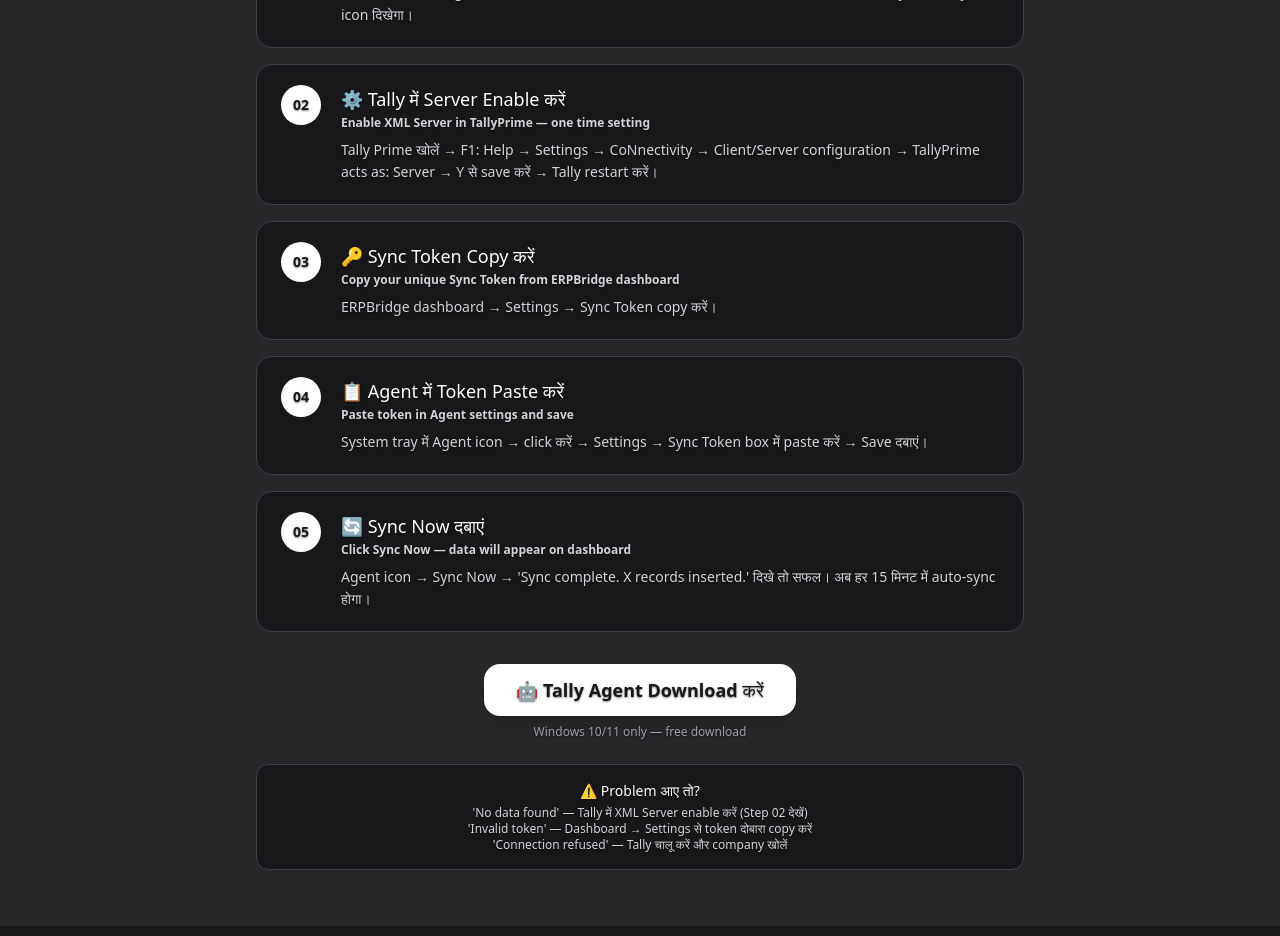
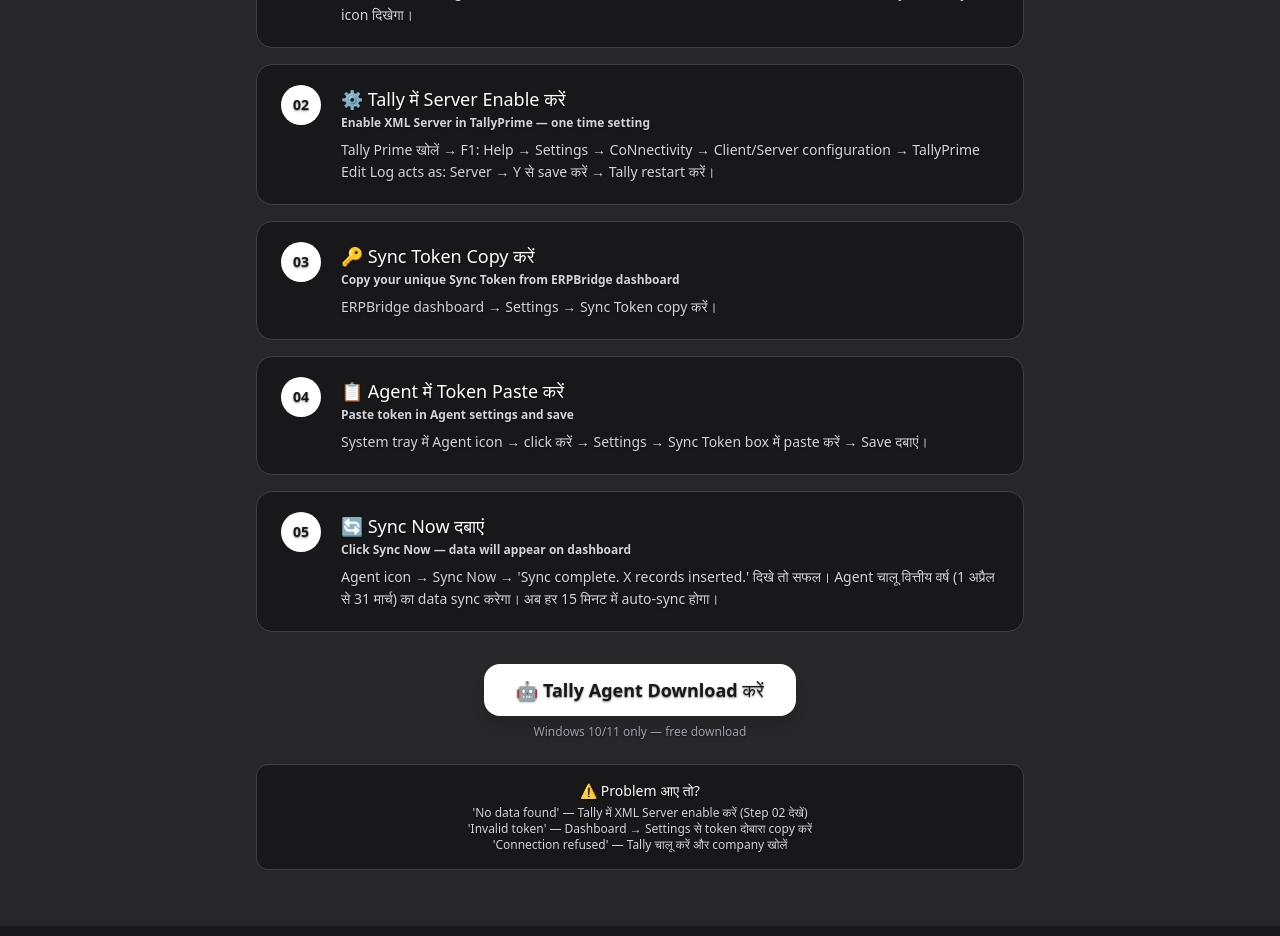
Before and after one commit to kp1153/creativesolutions, a Next.js app: page /erpbridge in a window 1280 px wide. Shown: the part 2240-3176 px from the top of the page. Built offline with nearby package versions, Linux system fonts and the light colour scheme.

Commit message:
force deploy

```diff
--- a/app/erpbridge/page.js
+++ b/app/erpbridge/page.js
@@ -95,7 +95,7 @@
     hi: "Tally में Server Enable करें",
     en: "Enable XML Server in TallyPrime — one time setting",
     detail:
-      "Tally Prime खोलें → F1: Help → Settings → CoNnectivity → Client/Server configuration → TallyPrime acts as: Server → Y से save करें → Tally restart करें।",
+      "Tally Prime खोलें → F1: Help → Settings → CoNnectivity → Client/Server configuration → TallyPrime Edit Log acts as: Server → Y से save करें → Tally restart करें।",
   },
   {
     step: "03",
@@ -118,7 +118,7 @@
     hi: "Sync Now दबाएं",
     en: "Click Sync Now — data will appear on dashboard",
     detail:
-      "Agent icon → Sync Now → 'Sync complete. X records inserted.' दिखे तो सफल। अब हर 15 मिनट में auto-sync होगा।",
+      "Agent icon → Sync Now → 'Sync complete. X records inserted.' दिखे तो सफल। Agent चालू वित्तीय वर्ष (1 अप्रैल से 31 मार्च) का data sync करेगा। अब हर 15 मिनट में auto-sync होगा।",
   },
 ];
 
```
